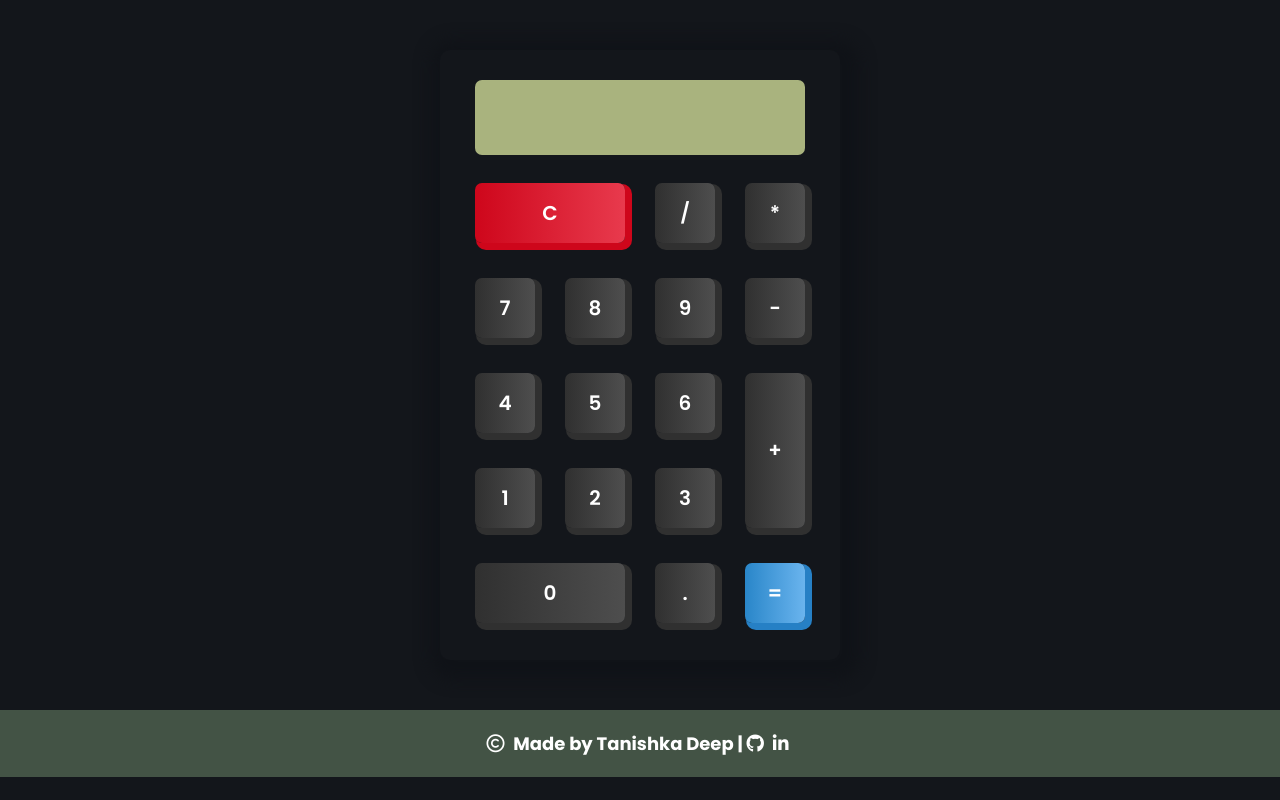
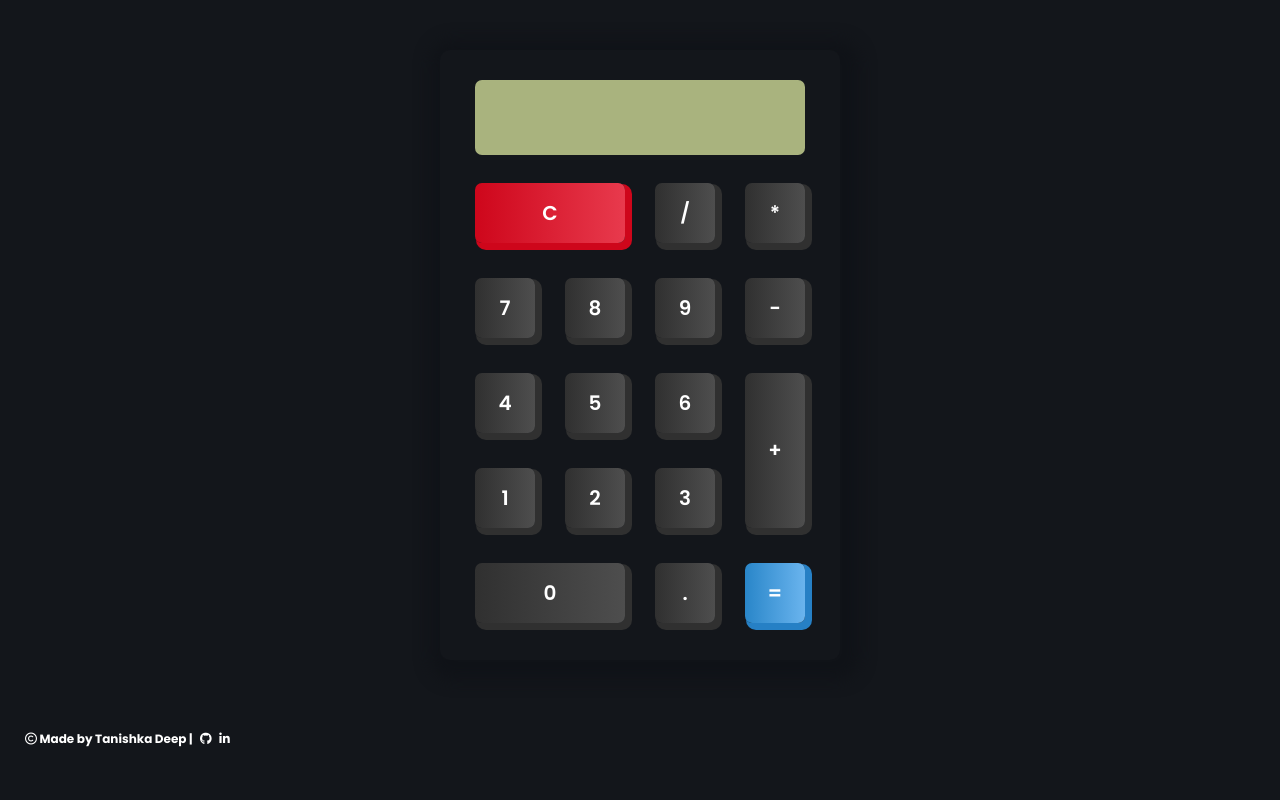
Before and after one commit to tanishkadeep/Simple-Calculator, a plain HTML site: page index.html in a window 1280 px wide. Drawn offline with Linux system fonts and the light colour scheme.

Commit message:
style.css

```diff
--- a/style.css
+++ b/style.css
@@ -81,11 +81,9 @@ body {
 }
 
 #Tanishka {
-    text-align: center;
-    font-size: 18px;
+    font-size: 12px;
     font-weight: 700;
     padding: 20px;
-    background-color: rgb(67, 83, 69);
 }
 
 a {
@@ -93,5 +91,5 @@ a {
 }
 
 i {
-    padding-right: 5px;
+    padding-left: 5px;
 }
```
